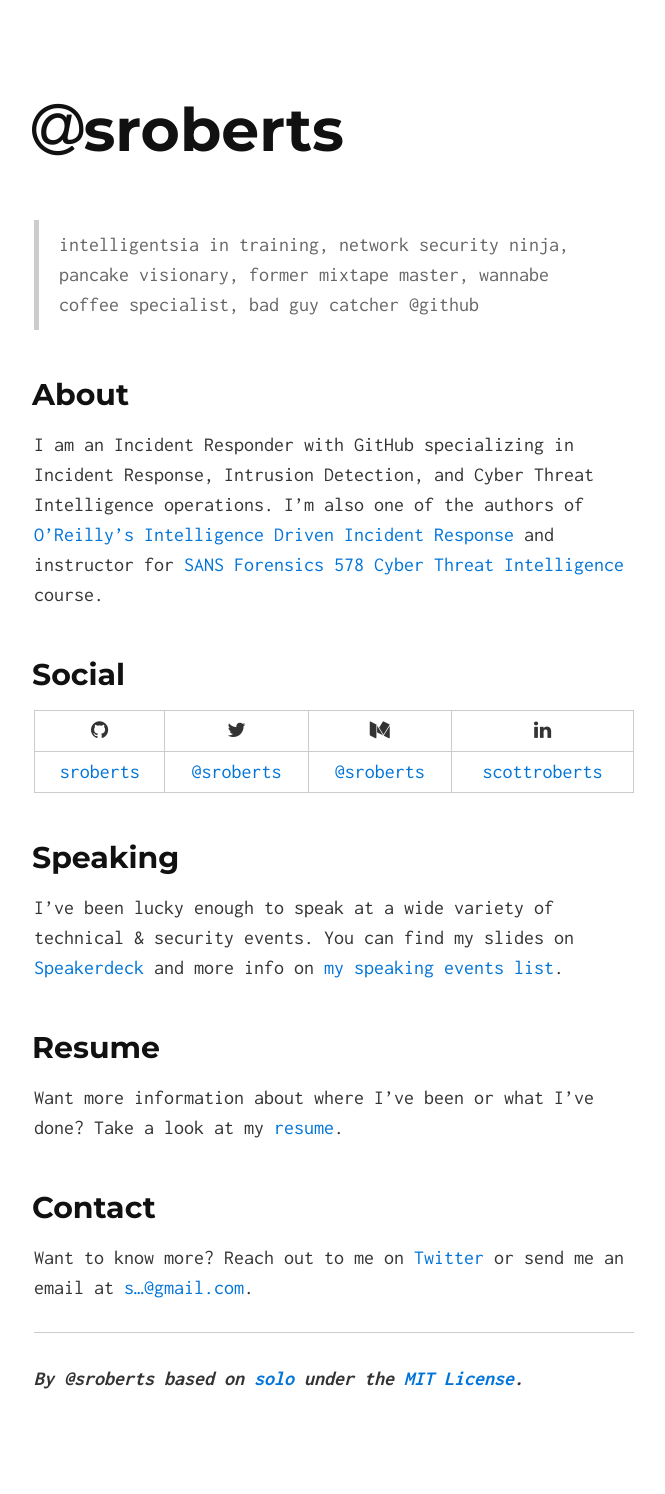
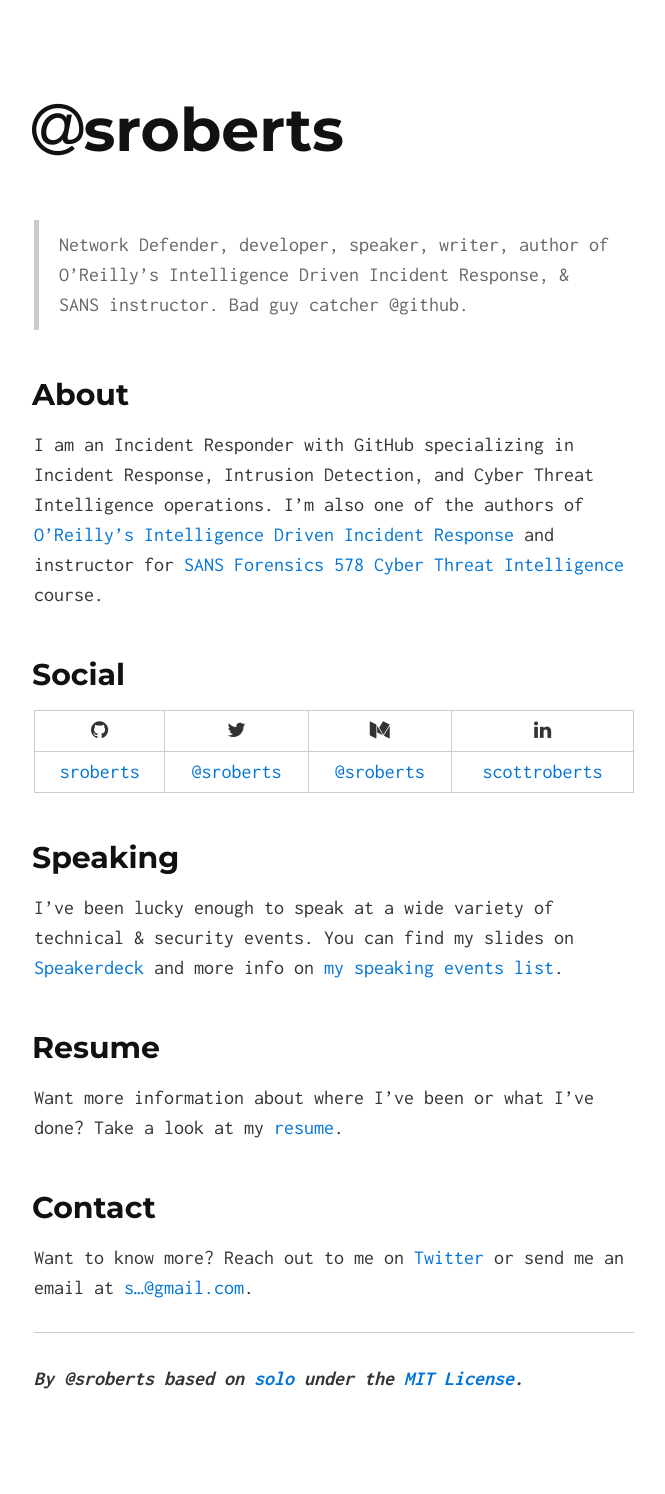
Before and after one commit to sroberts/sroberts.github.io, a Jekyll site: the page built from index.md, in a window 1280 px wide. Shown: the whole page, without its empty margins (306-971 px from the left). Built offline with Jekyll 4.4.1, drawn with Linux system fonts in a browser that asks for light colours.

Commit message:
Updated Short Bio

```diff
--- a/index.md
+++ b/index.md
@@ -2,7 +2,7 @@
 layout: default
 ---
 
-> intelligentsia in training, network security ninja, pancake visionary, former mixtape master, wannabe coffee specialist, bad guy catcher @github
+> Network Defender, developer, speaker, writer, author of O'Reilly's Intelligence Driven Incident Response, & SANS instructor. Bad guy catcher @github.
 
 ## About
 
```
